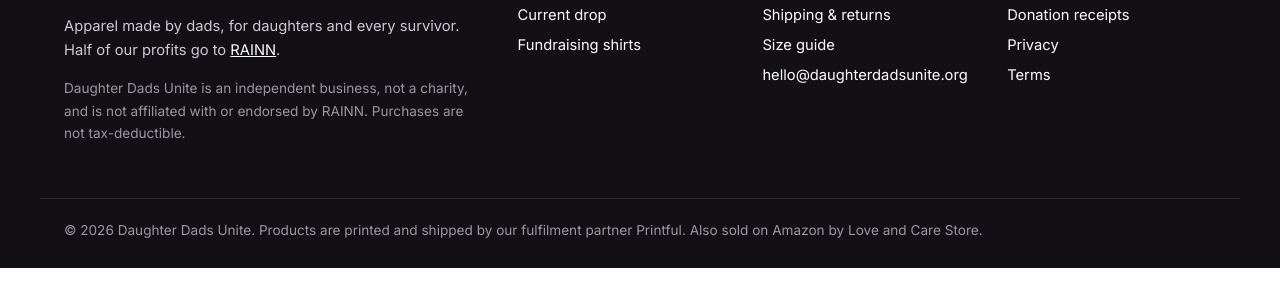
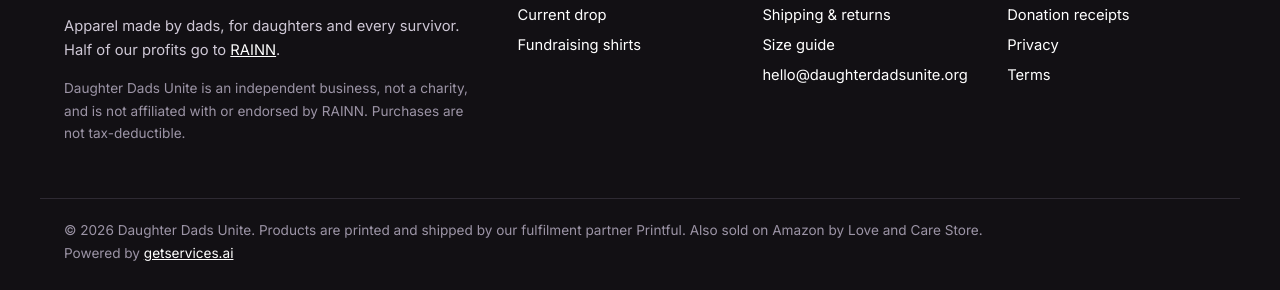
Before and after one commit to shaheenarifch-arch/daughterdadsunite, a plain HTML site: page index.html in a window 1280 px wide. Shown: the part 3509-3799 px from the top of the page. Before the commit the page ends 3777 px from the top, so only its background shows below. Drawn offline with nearby package versions, Linux system fonts and the light colour scheme.

Commit message:
Add 'Powered by getservices.ai' to home page footer
Co-Authored-By: Claude Opus 5.5 <noreply@anthropic.com>
Claude-Session: https://claude.ai/code/session_01Rp4Yxms7frzFXCAZGy9aRZ

```diff
--- a/index.html
+++ b/index.html
@@ -92,6 +92,7 @@
     <div><p class="foot-h">Company</p><a href="about.html">Who we are</a><a href="cause.html#receipts">Donation receipts</a><a href="privacy.html">Privacy</a><a href="terms.html">Terms</a></div>
   </div>
   <p class="wrap fine copy">&copy; 2026 Daughter Dads Unite. Products are printed and shipped by our fulfilment partner Printful. Also sold on Amazon by Love and Care Store.</p>
+  <p class="wrap fine powered">Powered by <a href="https://getservices.ai" target="_blank" rel="noopener">getservices.ai</a></p>
 </footer>
 <script>window.DDU_API="https://api.daughterdadsunite.org";</script>
 
```
